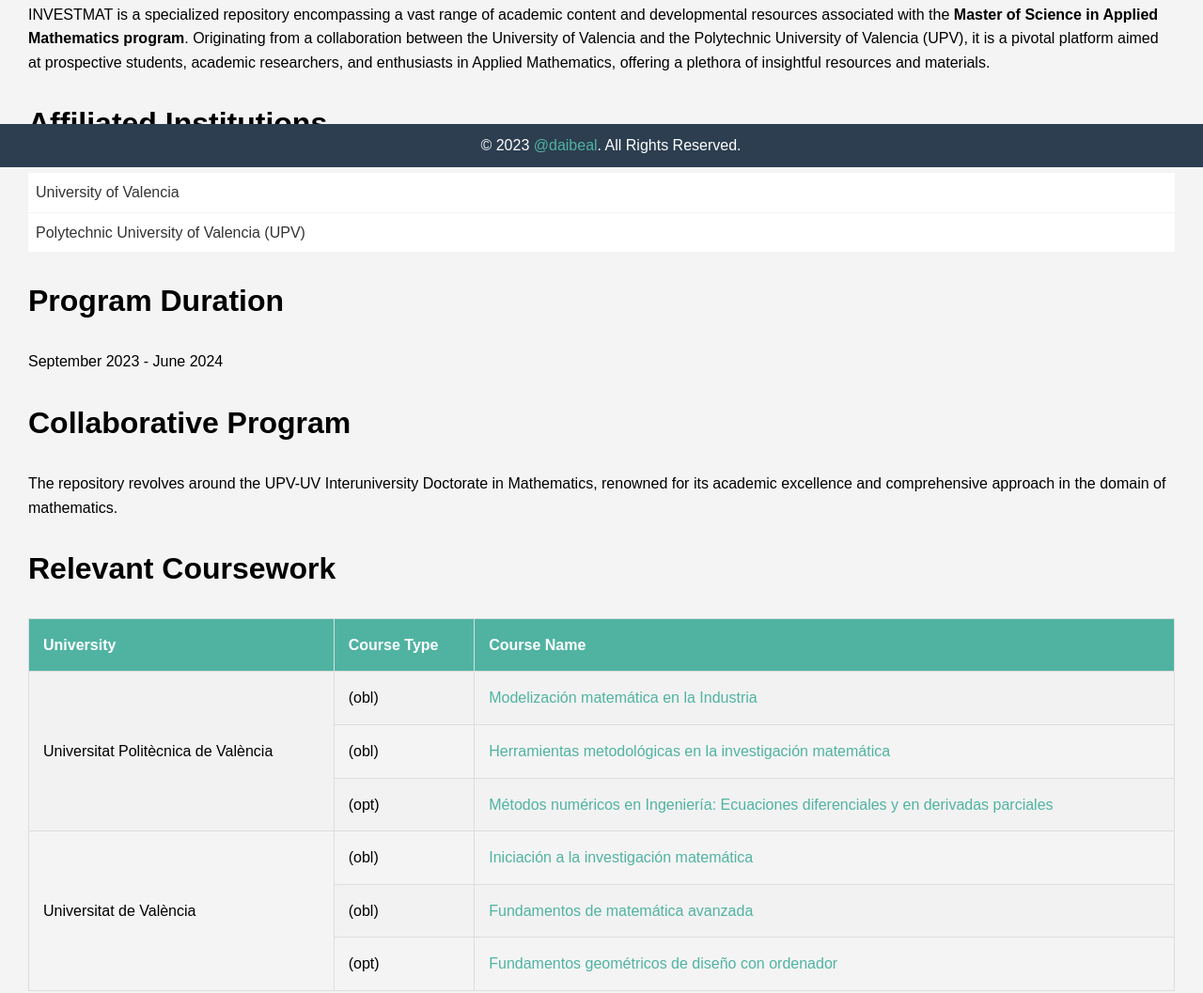
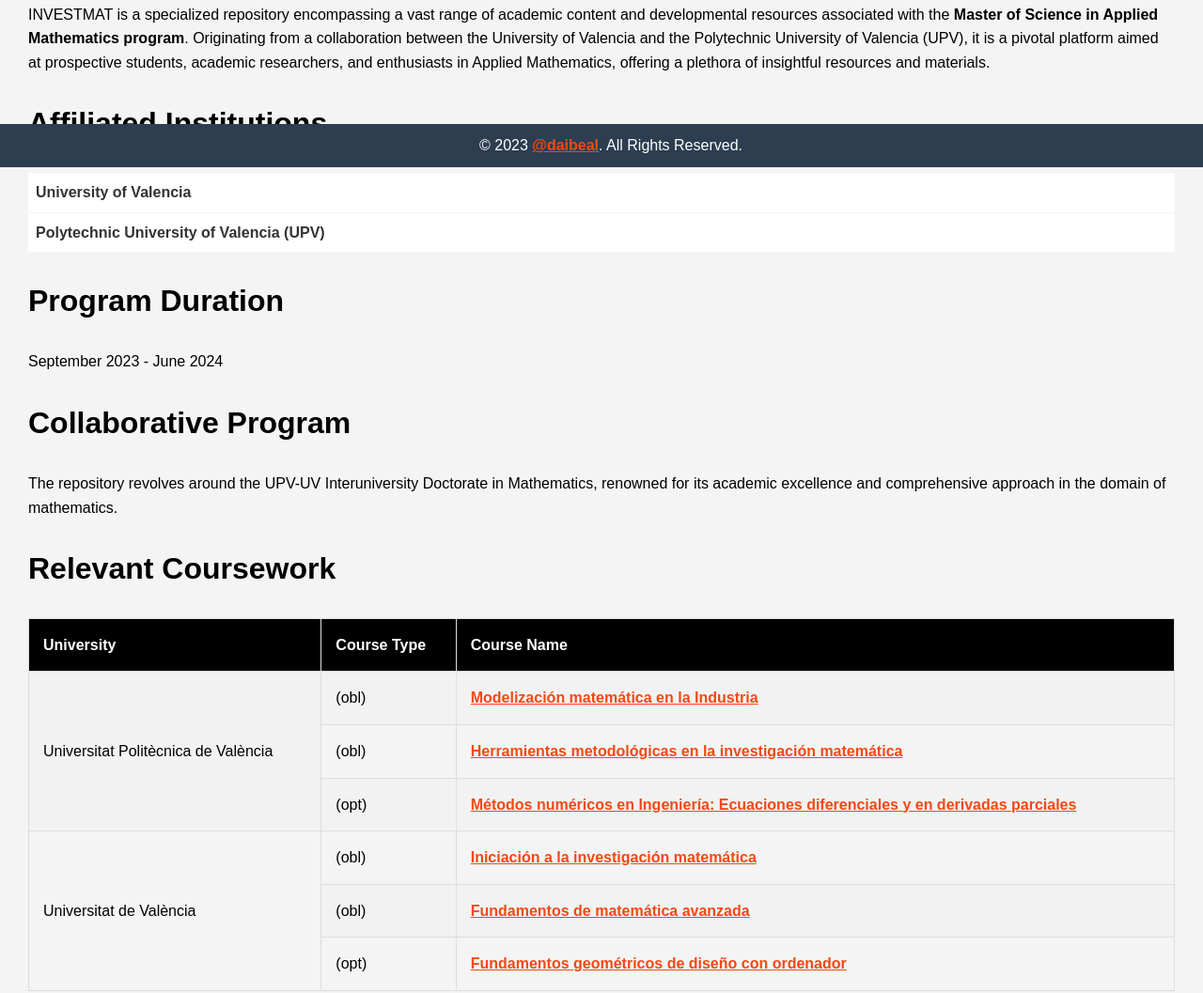
Before and after one commit to daibeal/investmat, a plain HTML site: page index.html in a window 1280 px wide. Shown: the part 622-1679 px from the top of the page at 94% size. Drawn offline with nearby package versions, Linux system fonts and the light colour scheme.

Commit message:
Added new stylinh to table

```diff
--- a/styles.css
+++ b/styles.css
@@ -51,7 +51,7 @@ ul li a {
 }
 
 ul li a:hover {
-    background: #50b3a2;
+    background: #000000;
     color: #ffffff;
 }
 
@@ -70,7 +70,7 @@ th, td {
 }
 
 th {
-    background-color: #50b3a2;
+    background-color: #000000;
     color: white;
 }
 
@@ -79,13 +79,18 @@ tr:nth-child(even) {
 }
 
 a {
-    color: #50b3a2;
+    color: #f24916;
     text-decoration: none;
+    /* bold */
+    font-weight: bold;
+    /* underline */
+    text-decoration: underline;
 }
 
 a:hover {
     color: #333333;
 }
+
 
 /* Media Query for Mobile Devices */
 @media (max-width: 768px) {
```
